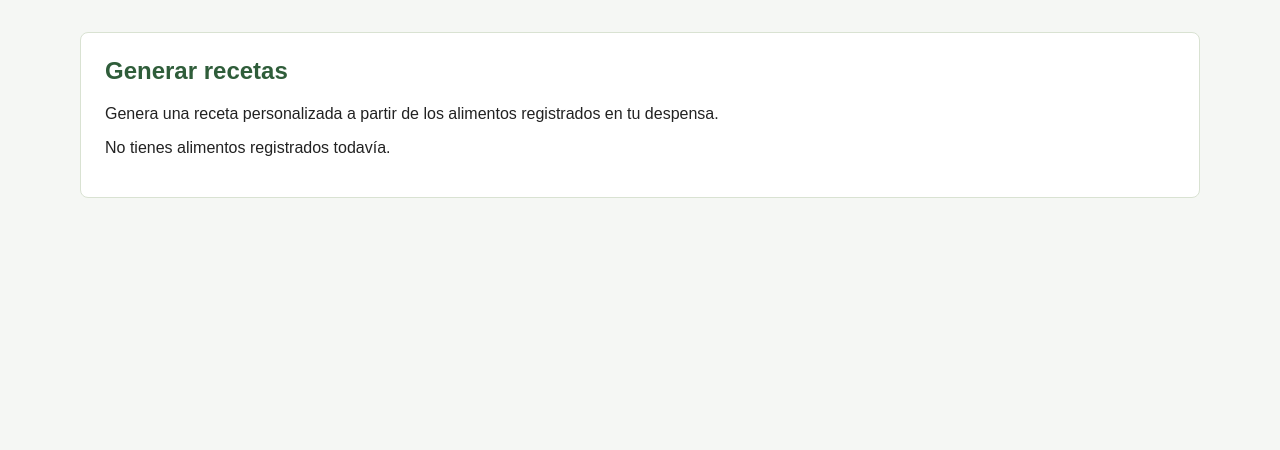
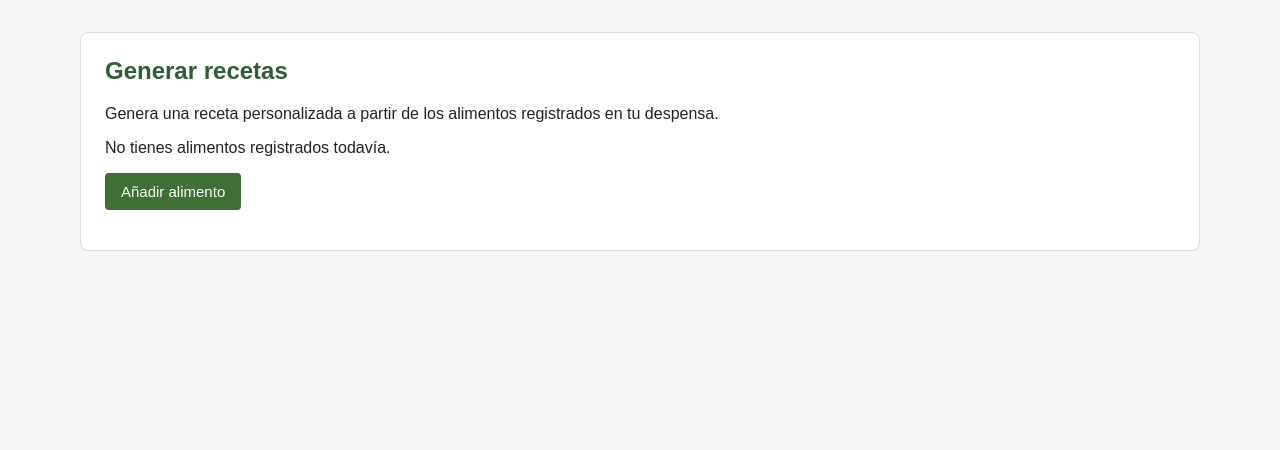
Before and after one commit to 981carlo/zero_food_waste, a Django app: template despensa/templates/despensa/generar_recetas.html in a window 1280 px wide. Shown: the part 104-554 px from the top of the page. Run offline with Django 5.2, Linux system fonts and the light colour scheme; the template is opened without the code that fills it, so the values that code supplies are empty.

Commit message:
style: anadir acceso a alta de alimento desde recetas

```diff
--- a/despensa/templates/despensa/generar_recetas.html
+++ b/despensa/templates/despensa/generar_recetas.html
@@ -65,6 +65,11 @@ Generar recetas - Zero Food Waste
 </p>
 {% elif not alimentos %}
 <p>No tienes alimentos registrados todavía.</p>
+<p>
+  <a class="button-link" href="{% url 'despensa:alta_alimento' %}">
+    Añadir alimento
+  </a>
+</p>
 {% endif %}
 
 {% if receta_generada %}
```
